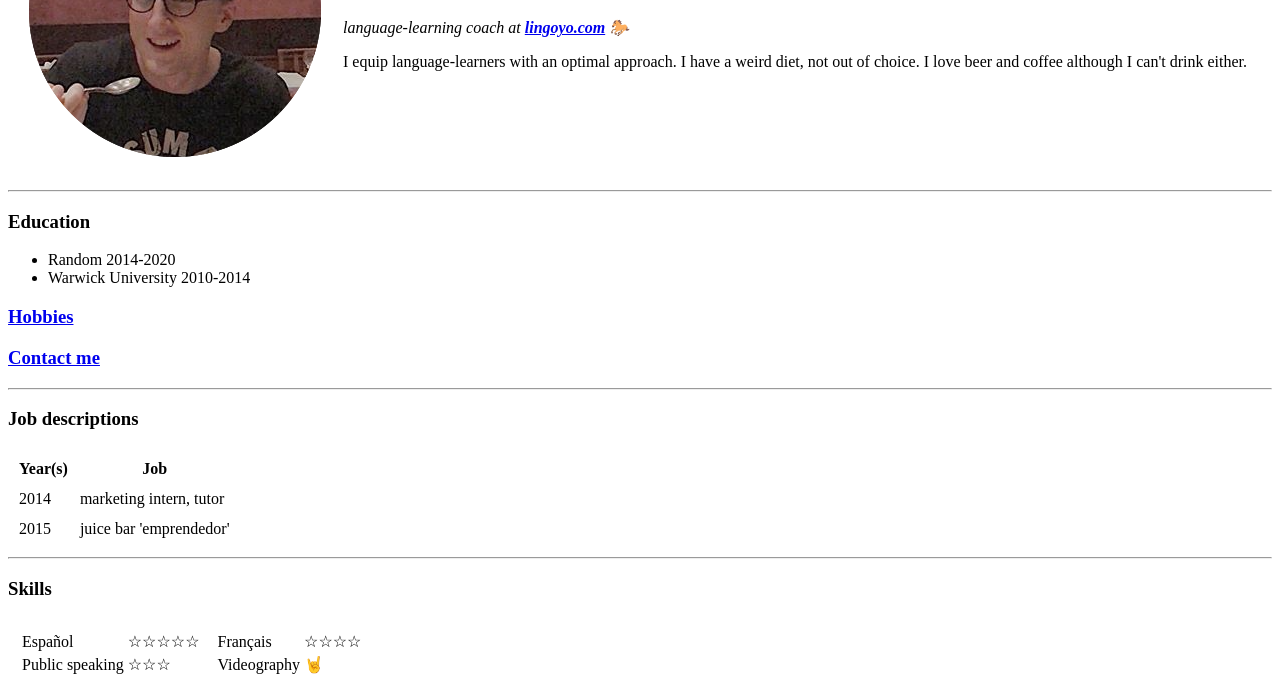
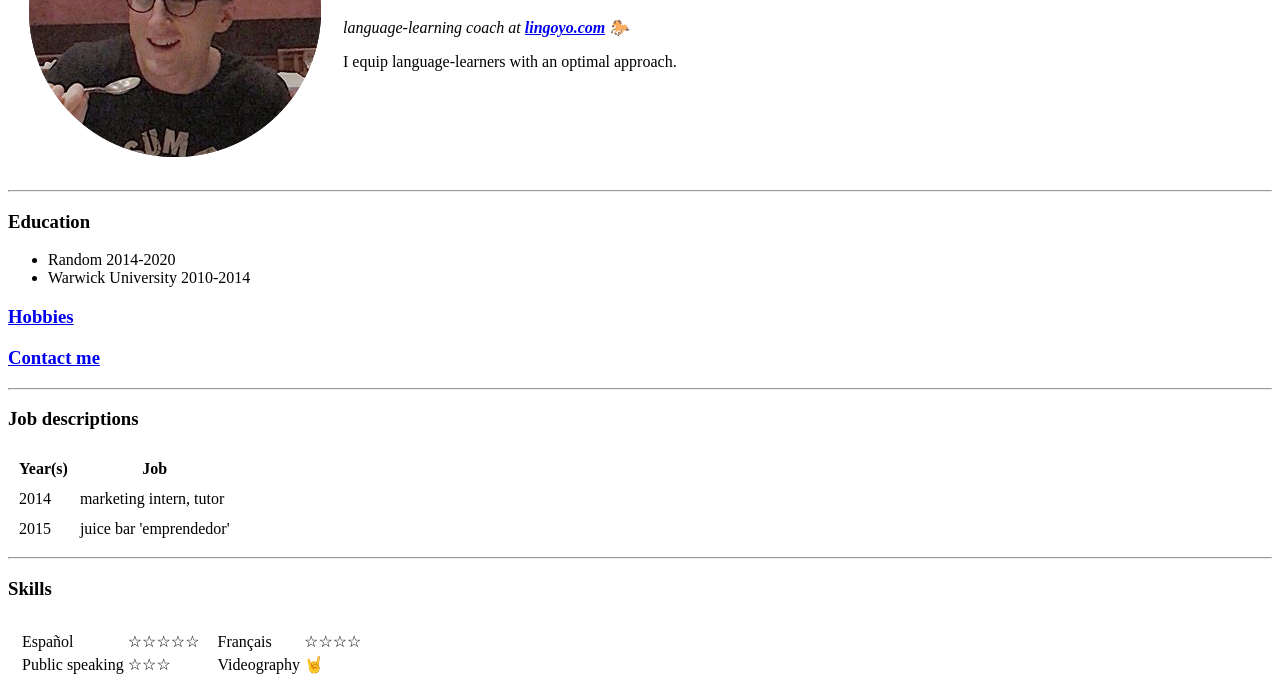
Before and after one commit to alorobino/cv, a plain HTML site: page index.html in a window 1280 px wide. Shown: the part 164-860 px from the top of the page. Drawn offline with Linux system fonts and the light colour scheme.

Commit message:
Update index.html

```diff
--- a/index.html
+++ b/index.html
@@ -9,7 +9,7 @@
       <td><img src="insta pic.png" alt="robin profile picture"></td>
       <td><h1>Robin Shackleton</h1>
       <p><em>language-learning coach at <strong><a href="https://www.lingoyo.com/">lingoyo.com</a></strong> 🐎</em></p>
-      <p>I equip language-learners with an optimal approach. I have a weird diet, not out of choice. I love beer and coffee although I can't drink either.</p></td>
+      <p>I equip language-learners with an optimal approach.</p></td>
     </table>
     <hr>
     <h3>Education</h3>
```
